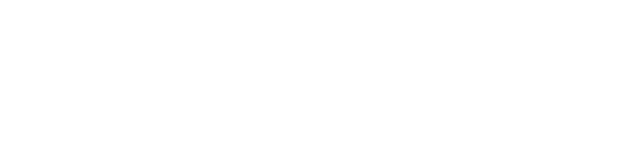
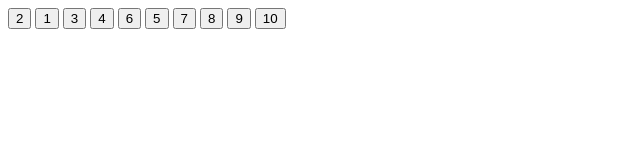
Before and after one commit to dovigod/es6__practice, a plain HTML site: page index.html in a window 1280 px wide. Shown: the whole page, without its empty margins (0-640 px from the left). Drawn offline with Linux system fonts and the light colour scheme.

Commit message:
useful array Methods

```diff
--- /dev/null
+++ b/arrayMethod.js
@@ -0,0 +1,39 @@
+//of Method
+
+
+
+//const friends = ["nico","jisang","mark"]; same as below
+
+const friends = Array.of("nico","jisang","mark");
+
+
+/// from method   reference index.html
+
+
+///background
+
+const button = document.getElementsByClassName("buttons");
+// give eventlisteners
+
+//button.foreach();
+//위에 성립 x error 발생 이런 상황에서 from method 가 유용함
+
+
+//Array.from()  array-like-object를 array로 만들어줌
+
+Array.from(button).forEach(button =>{
+    button.addEventListener("click", btn => {
+        console.dir(btn.target);
+        btn.target.style.color ="red";
+    })
+
+});
+
+/// 유용하쥬?
+
+
+//find ==> element 중 true 를 리턴
+
+//findindex ==>  elemt 중 true의 index 리턴
+
+//fill from start~end    arr.fill(val,start,end);
--- a/index.html
+++ b/index.html
@@ -6,7 +6,17 @@
     <title>Document</title>
 </head>
 <body>
-
+    <button class="buttons">2</button>
+    <button class="buttons">1</button>
+    <button class="buttons">3</button>
+    <button class="buttons">4</button>
+    <button class="buttons">6</button>
+    <button class="buttons">5</button>
+    <button class="buttons">7</button>
+    <button class="buttons">8</button>
+    <button class="buttons">9</button>
+    <button class="buttons">10</button>
     <script src ="app.js"></script>
+    <script src="arrayMethod.js"></script>
 </body>
 </html>
```
